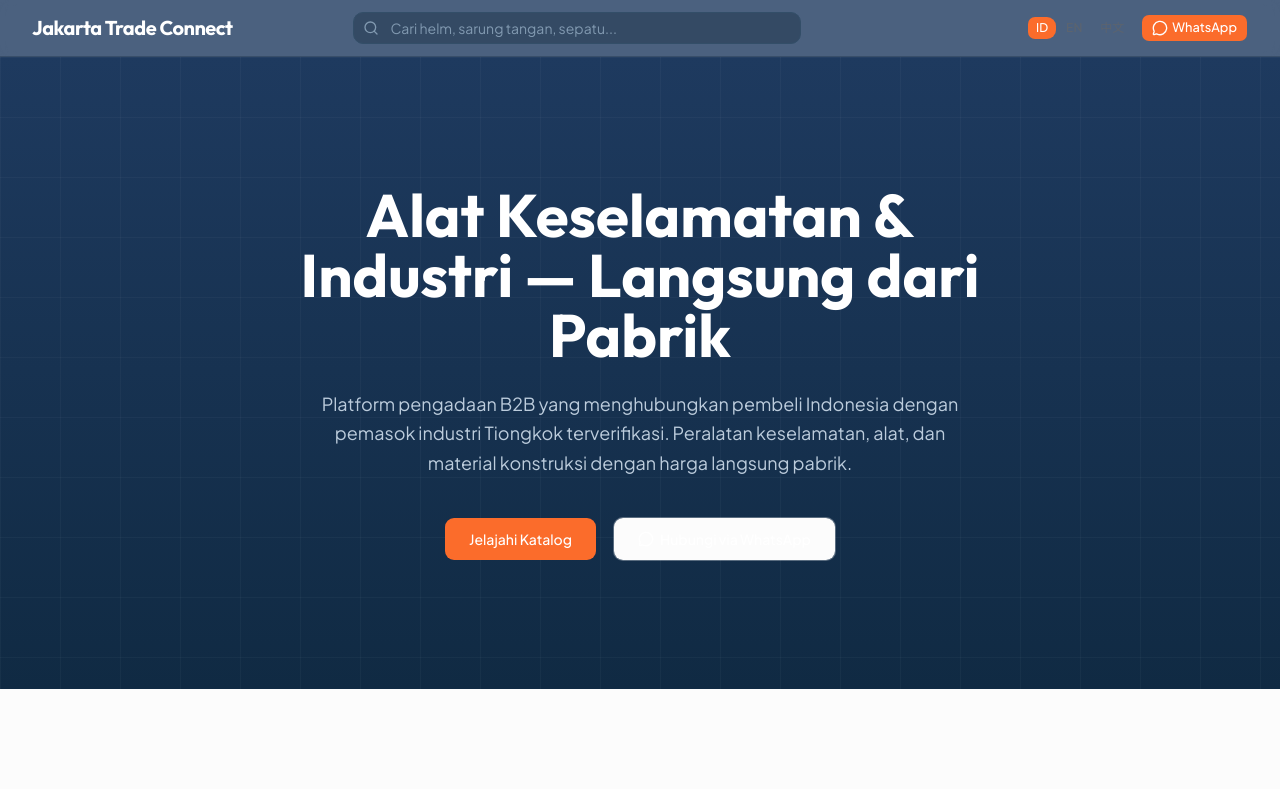
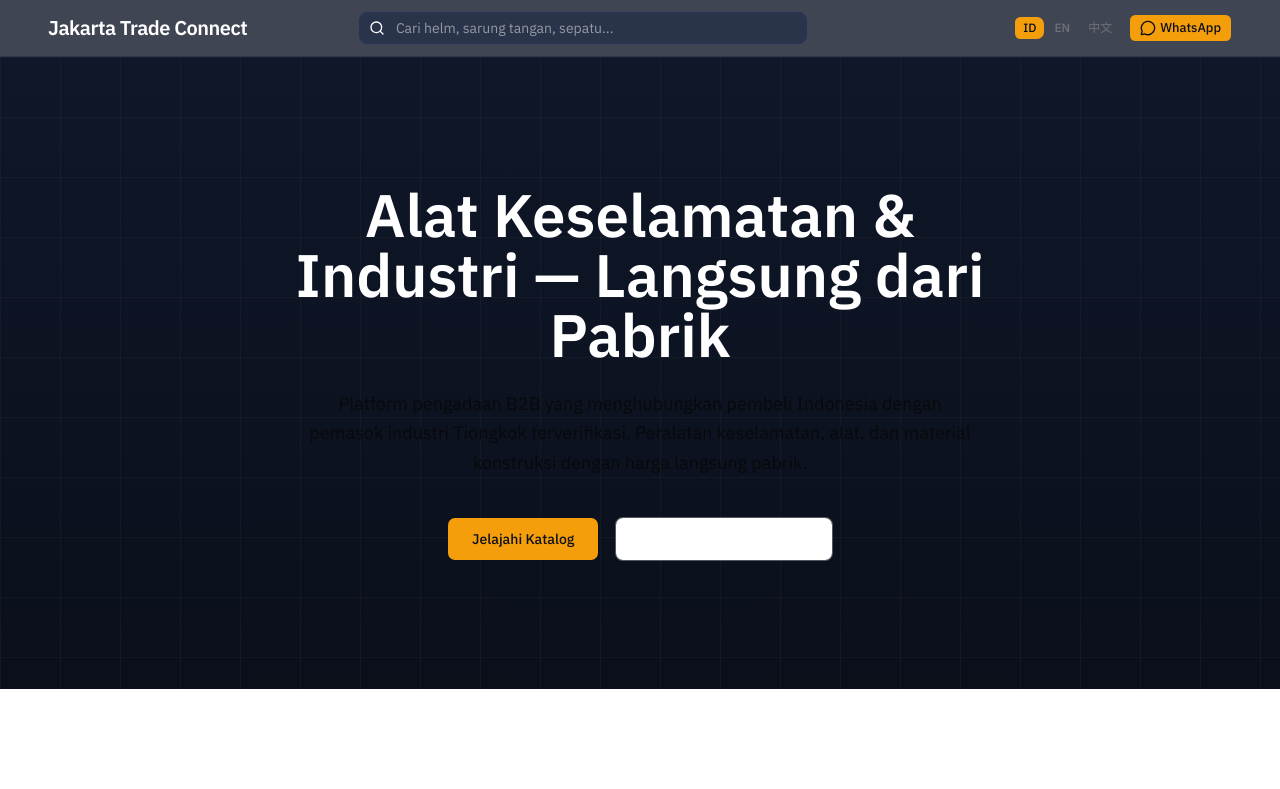
Before and after one commit to rochmanofenna/jtc, a Next.js app: page / in a window 1280 px wide. Shown: the top 789 px of the page. Built offline with nearby package versions, Linux system fonts and the light colour scheme; no server answers; the database is empty.

Commit message:
design: swap fonts to DM Sans + IBM Plex, overhaul color palette to navy/amber

```diff
--- a/src/app/globals.css
+++ b/src/app/globals.css
@@ -7,9 +7,14 @@
 @theme inline {
   --color-background: var(--background);
   --color-foreground: var(--foreground);
-  --font-sans: var(--font-jakarta);
-  --font-mono: var(--font-geist-mono);
-  --font-heading: var(--font-outfit);
+
+  /* Font families */
+  --font-sans: var(--font-plex-sans);
+  --font-display: var(--font-dm-sans);
+  --font-body: var(--font-plex-sans);
+  --font-mono: var(--font-plex-mono);
+
+  /* Keep all the shadcn color mappings */
   --color-sidebar-ring: var(--sidebar-ring);
   --color-sidebar-border: var(--sidebar-border);
   --color-sidebar-accent-foreground: var(--sidebar-accent-foreground);
@@ -47,63 +52,59 @@
   --radius-3xl: calc(var(--radius) * 2.2);
   --radius-4xl: calc(var(--radius) * 2.6);
 
-  /* JTC custom color scales */
-  --color-navy-50: #f0f4f8;
-  --color-navy-100: #d9e2ec;
-  --color-navy-200: #bcccdc;
-  --color-navy-300: #9fb3c8;
-  --color-navy-400: #829ab1;
-  --color-navy-500: #627d98;
-  --color-navy-600: #486581;
-  --color-navy-700: #334e68;
-  --color-navy-800: #243b53;
-  --color-navy-900: #1e3a5f;
-  --color-navy-950: #102a43;
+  /* Navy scale (deeper, more authoritative) */
+  --color-navy-600: #2e4268;
+  --color-navy-700: #243556;
+  --color-navy-800: #1a2744;
+  --color-navy-900: #0f1729;
+  --color-navy-950: #0a0f1a;
 
-  --color-orange-50: #fff7ed;
-  --color-orange-100: #ffedd5;
-  --color-orange-200: #fed7aa;
-  --color-orange-300: #fdba74;
-  --color-orange-400: #fb923c;
-  --color-orange-500: #f97316;
-  --color-orange-600: #ea580c;
-  --color-orange-700: #c2410c;
+  /* Amber/Gold accent (replaces orange) */
+  --color-amber-50: #fffbeb;
+  --color-amber-100: #fef3c7;
+  --color-amber-400: #fbbf24;
+  --color-amber-500: #f59e0b;
+  --color-amber-600: #d97706;
+
+  /* Shadow tokens */
+  --shadow-card: 0 1px 3px rgba(0,0,0,0.04);
+  --shadow-card-hover: 0 8px 30px rgba(0,0,0,0.06);
+  --shadow-header: 0 1px 0 rgba(255,255,255,0.05);
 }
 
-/* JTC Brand Theme — Navy primary, Orange accent */
 :root {
-  --background: oklch(0.99 0 0);
-  --foreground: oklch(0.18 0.02 256);
-  --card: oklch(1 0 0);
-  --card-foreground: oklch(0.18 0.02 256);
-  --popover: oklch(1 0 0);
-  --popover-foreground: oklch(0.18 0.02 256);
-  --primary: oklch(0.305 0.054 256);
-  --primary-foreground: oklch(0.98 0 0);
-  --secondary: oklch(0.96 0.005 256);
-  --secondary-foreground: oklch(0.25 0.03 256);
-  --muted: oklch(0.96 0.005 256);
-  --muted-foreground: oklch(0.50 0.02 256);
-  --accent: oklch(0.70 0.19 42);
-  --accent-foreground: oklch(1 0 0);
-  --destructive: oklch(0.577 0.245 27.325);
-  --border: oklch(0.91 0.005 256);
-  --input: oklch(0.91 0.005 256);
-  --ring: oklch(0.305 0.054 256);
-  --chart-1: oklch(0.70 0.19 42);
-  --chart-2: oklch(0.305 0.054 256);
-  --chart-3: oklch(0.50 0.02 256);
-  --chart-4: oklch(0.40 0.04 256);
-  --chart-5: oklch(0.60 0.15 42);
-  --radius: 0.625rem;
-  --sidebar: oklch(0.18 0.03 256);
-  --sidebar-foreground: oklch(0.95 0 0);
-  --sidebar-primary: oklch(0.70 0.19 42);
-  --sidebar-primary-foreground: oklch(1 0 0);
-  --sidebar-accent: oklch(0.25 0.04 256);
-  --sidebar-accent-foreground: oklch(0.95 0 0);
-  --sidebar-border: oklch(0.30 0.04 256);
-  --sidebar-ring: oklch(0.70 0.19 42);
+  --background: #ffffff;
+  --foreground: #09090b;
+  --card: #ffffff;
+  --card-foreground: #09090b;
+  --popover: #ffffff;
+  --popover-foreground: #09090b;
+  --primary: #0f1729;
+  --primary-foreground: #fafafa;
+  --secondary: #f4f4f5;
+  --secondary-foreground: #18181b;
+  --muted: #f4f4f5;
+  --muted-foreground: #71717a;
+  --accent: #f59e0b;
+  --accent-foreground: #0a0f1a;
+  --destructive: #ef4444;
+  --border: #e4e4e7;
+  --input: #e4e4e7;
+  --ring: #0f1729;
+  --chart-1: #f59e0b;
+  --chart-2: #0f1729;
+  --chart-3: #71717a;
+  --chart-4: #3f3f46;
+  --chart-5: #d97706;
+  --radius: 0.5rem;
+  --sidebar: #0f1729;
+  --sidebar-foreground: #fafafa;
+  --sidebar-primary: #f59e0b;
+  --sidebar-primary-foreground: #0a0f1a;
+  --sidebar-accent: #1a2744;
+  --sidebar-accent-foreground: #fafafa;
+  --sidebar-border: #243556;
+  --sidebar-ring: #f59e0b;
 }
 
 @layer base {
@@ -114,23 +115,32 @@
     @apply bg-background text-foreground;
   }
   html {
-    @apply font-sans;
+    @apply font-body;
   }
 }
 
-/* JTC utility classes */
+@keyframes fadeUp {
+  from { opacity: 0; transform: translateY(24px); }
+  to { opacity: 1; transform: translateY(0); }
+}
+
+@keyframes shimmer {
+  0% { background-position: -200% 0; }
+  100% { background-position: 200% 0; }
+}
+
 @utility container-wide {
   margin-left: auto;
   margin-right: auto;
   max-width: 80rem;
-  padding-left: 1rem;
-  padding-right: 1rem;
-  @media (min-width: 640px) {
-    padding-left: 1.5rem;
-    padding-right: 1.5rem;
-  }
-  @media (min-width: 1024px) {
+  padding-left: 1.5rem;
+  padding-right: 1.5rem;
+  @media (min-width: 768px) {
     padding-left: 2rem;
     padding-right: 2rem;
   }
+  @media (min-width: 1024px) {
+    padding-left: 3rem;
+    padding-right: 3rem;
+  }
 }
--- a/src/app/layout.tsx
+++ b/src/app/layout.tsx
@@ -1,19 +1,28 @@
 import type { Metadata } from "next";
-import { Plus_Jakarta_Sans, Outfit } from "next/font/google";
+import { DM_Sans, IBM_Plex_Sans, IBM_Plex_Mono } from "next/font/google";
 import { NextIntlClientProvider } from "next-intl";
 import { getLocale, getMessages } from "next-intl/server";
 import { Toaster } from "@/components/ui/sonner";
 import "./globals.css";
 
-const jakarta = Plus_Jakarta_Sans({
+const dmSans = DM_Sans({
   subsets: ["latin"],
-  variable: "--font-jakarta",
+  variable: "--font-dm-sans",
+  weight: ["400", "500", "600", "700"],
   display: "swap",
 });
 
-const outfit = Outfit({
+const plexSans = IBM_Plex_Sans({
   subsets: ["latin"],
-  variable: "--font-outfit",
+  variable: "--font-plex-sans",
+  weight: ["300", "400", "500", "600"],
+  display: "swap",
+});
+
+const plexMono = IBM_Plex_Mono({
+  subsets: ["latin"],
+  variable: "--font-plex-mono",
+  weight: ["400", "500"],
   display: "swap",
 });
 
@@ -47,9 +56,9 @@ export default async function RootLayout({
   return (
     <html
       lang={locale}
-      className={`${jakarta.variable} ${outfit.variable} h-full antialiased`}
+      className={`${dmSans.variable} ${plexSans.variable} ${plexMono.variable} h-full antialiased`}
     >
-      <body className="min-h-full flex flex-col font-sans">
+      <body className="min-h-full flex flex-col font-body">
         <NextIntlClientProvider messages={messages}>
           {children}
           <Toaster position="top-right" />
```
